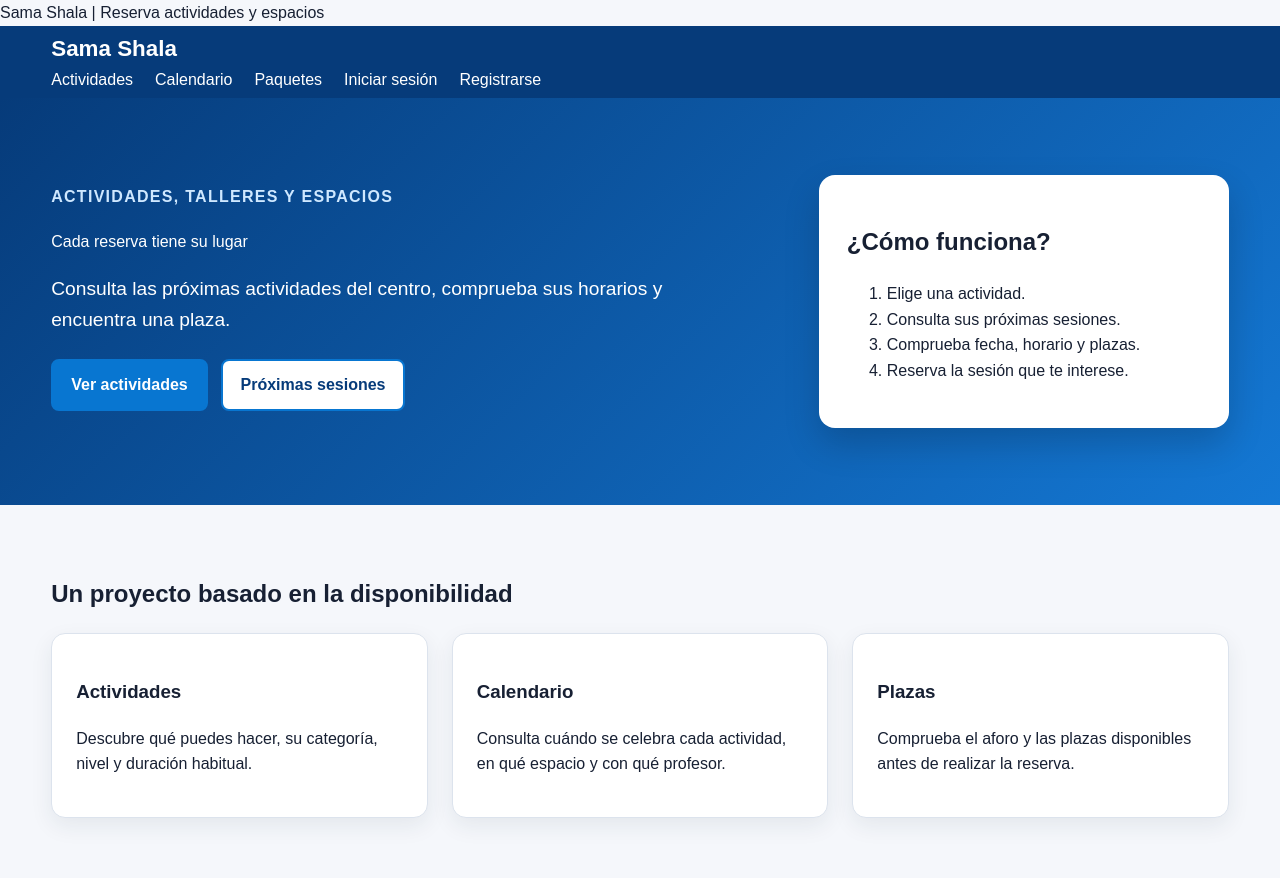
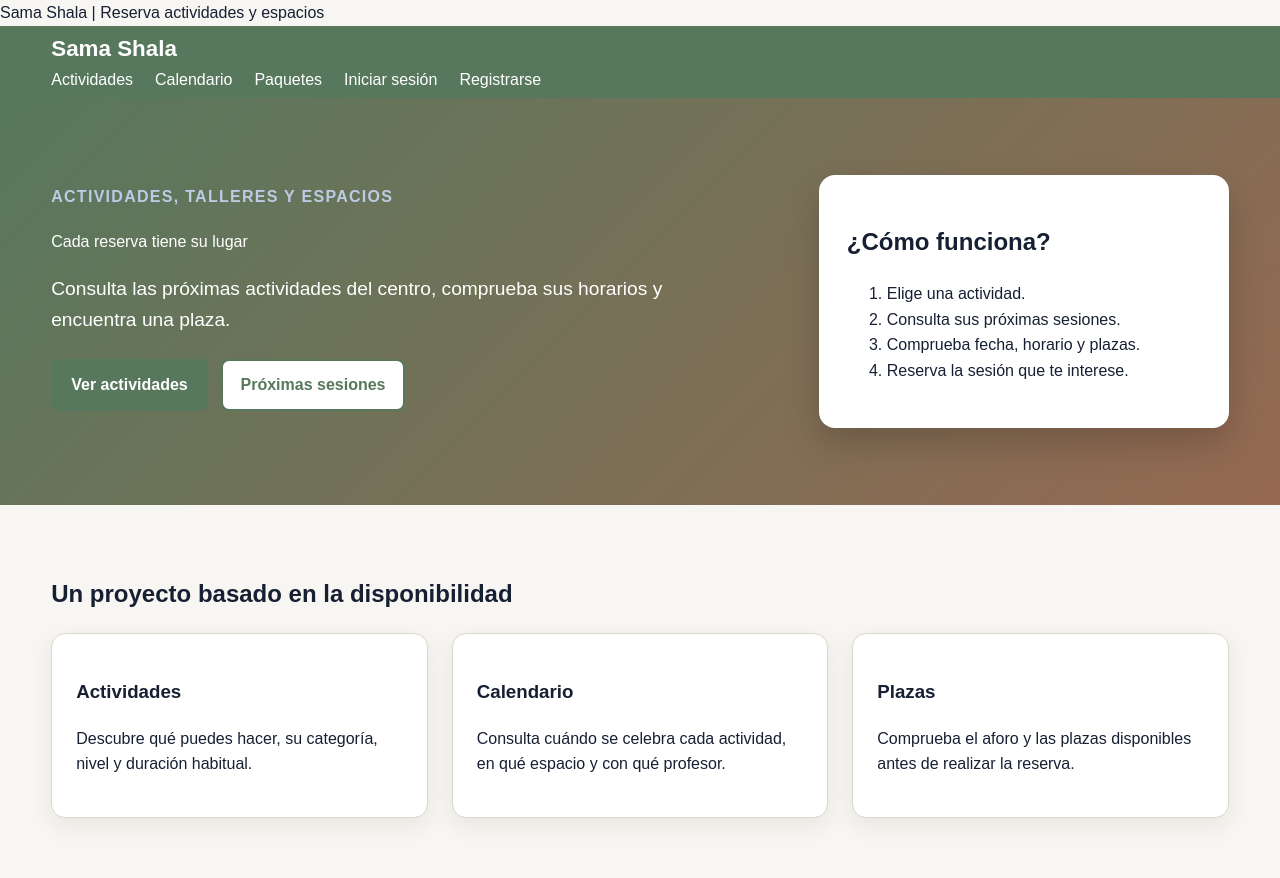
Before and after one commit to christianpanche9-dot/sama_shala, a PHP site: page / in a window 1280 px wide. Run offline with PHP 8.4, Linux system fonts and the light colour scheme.

Commit message:
Aplica la paleta de colores del Manual de Identidad Visual
Sustituye el esquema azul corporativo por los colores oficiales de
marca (azul BDCBE4, marrón CEB69E, verde AABDAA, verde oscuro 57785D
y marrón oscuro 966951), definidos como variables CSS en :root.
Verde oscuro pasa a ser el color primario (cabecera pública, botones,
enlaces) y marrón oscuro diferencia la cabecera de administración.
Los rojos de error/peligro y los grises neutros se dejan sin cambios.

Co-Authored-By: Claude Sonnet 5 <noreply@anthropic.com>

```diff
--- a/estilos.css
+++ b/estilos.css
@@ -1,10 +1,29 @@
+:root {
+--color-azul: #bdcbe4;
+--color-azul-claro: #e7ecf5;
+--color-blanco-hueso: #ebebeb;
+--color-marron: #ceb69e;
+--color-marron-claro: #f3ebe1;
+--color-verde: #aabdaa;
+--color-verde-claro: #e7ede7;
+--color-verde-oscuro: #57785d;
+--color-verde-oscuro-hover: #46604a;
+--color-marron-oscuro: #966951;
+--color-marron-oscuro-hover: #7a5440;
+--color-texto: #172033;
+--color-texto-tenue: #637083;
+--color-borde: #ddd6cb;
+--color-fondo: #f7f6f2;
+--sombra-tarjeta: rgba(40, 36, 30, 0.1);
+--sombra-tarjeta-suave: rgba(40, 36, 30, 0.08);
+}
 * {
 box-sizing: border-box;
 }
 body {
 margin: 0;
-color: #172033;
-background-color: #f5f7fb;
+color: var(--color-texto);
+background-color: var(--color-fondo);
 font-family:
 Arial,
 Helvetica,
@@ -28,7 +47,7 @@ padding-bottom: 60px;
 }
 .cabecera {
 color: white;
-background-color: #063b7a;
+background-color: var(--color-verde-oscuro);
 }
 .cabecera-interior {
 display: flex;
@@ -62,8 +81,8 @@ color: white;
 background:
 linear-gradient(
 135deg,
-#063b7a,
-#1478d4
+var(--color-verde-oscuro),
+var(--color-marron-oscuro)
 );
 }
 .hero-interior {
@@ -84,20 +103,20 @@ font-size: 1.2rem;
 }
 .hero-resumen {
 padding: 28px;
-color: #172033;
+color: var(--color-texto);
 background-color: white;
 border-radius: 16px;
 box-shadow: 0 16px 35px
 rgba(0, 0, 0, 0.18);
 }
 .etiqueta {
-color: #1976d2;
+color: var(--color-verde-oscuro);
 font-weight: 800;
 letter-spacing: 0.08em;
 text-transform: uppercase;
 }
 .hero .etiqueta {
-color: #cfe8ff;
+color: var(--color-azul);
 }
 .grupo-botones,
 .acciones-filtro {
@@ -109,8 +128,8 @@ gap: 12px;
     display: inline-block;
 padding: 11px 18px;
 color: white;
-background-color: #0876d1;
-border: 2px solid #0876d1;
+background-color: var(--color-verde-oscuro);
+border: 2px solid var(--color-verde-oscuro);
 border-radius: 8px;
 font: inherit;
 font-weight: 700;
@@ -119,23 +138,23 @@ text-decoration: none;
 cursor: pointer;
 }
 .boton:hover {
-background-color: #045fac;
-border-color: #045fac;
+background-color: var(--color-verde-oscuro-hover);
+border-color: var(--color-verde-oscuro-hover);
 }
 .boton:disabled {
 cursor: not-allowed;
 opacity: 0.75;
 }
 .boton-secundario {
-color: #063b7a;
+color: var(--color-verde-oscuro);
 background-color: white;
 }
 .boton-bloque {
 width: 100%;
 }
 .boton-espera {
-background-color: #b56a00;
-border-color: #b56a00;
+background-color: var(--color-marron-oscuro);
+border-color: var(--color-marron-oscuro);
 }
 .rejilla-ventajas,
 .rejilla-actividades {
@@ -150,10 +169,10 @@ gap: 24px;
 .panel-reserva,
 .informacion-sesion {
 background-color: white;
-border: 1px solid #dce3ed;
+border: 1px solid var(--color-borde);
 border-radius: 14px;
 box-shadow: 0 8px 22px
-rgba(31, 45, 61, 0.08);
+var(--sombra-tarjeta-suave);
 }
 .tarjeta-informativa {
 padding: 24px;
@@ -705,8 +724,8 @@ display: block;
 height: 100%;
 background: linear-gradient(
 90deg,
-#1769aa,
-#2da44e
+var(--color-verde-oscuro),
+var(--color-verde)
 );
 }
 .grupo-botones {
```
Also changed, not shown: other parts of estilos.css (+65 -65 lines).
